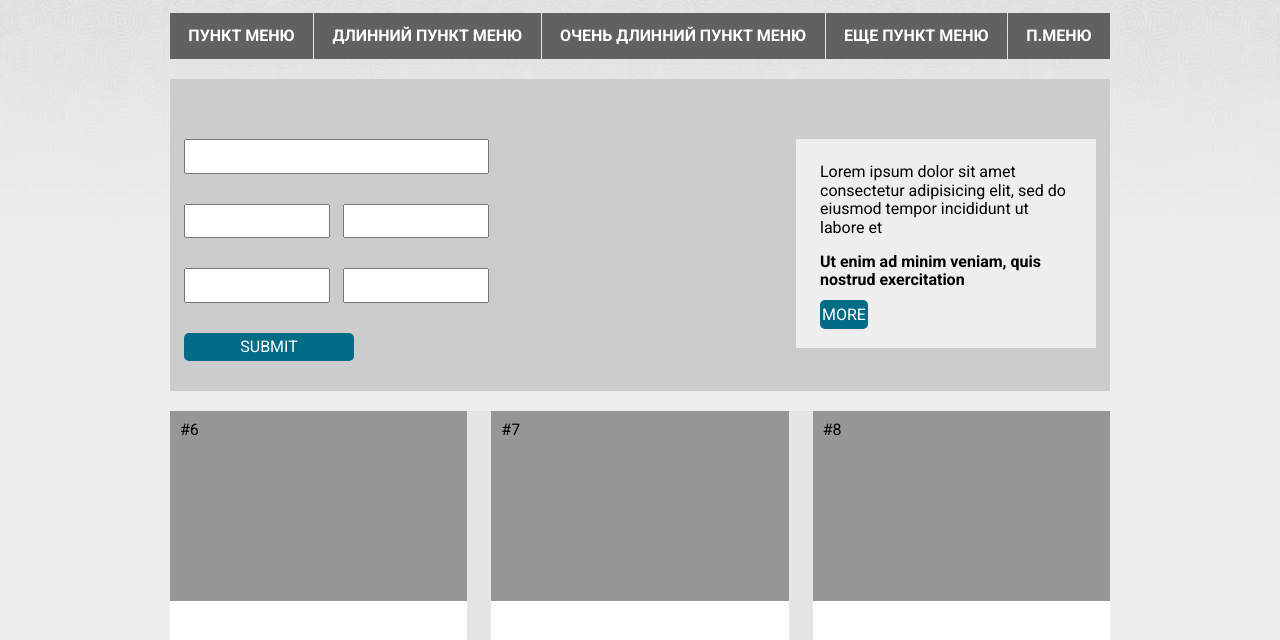
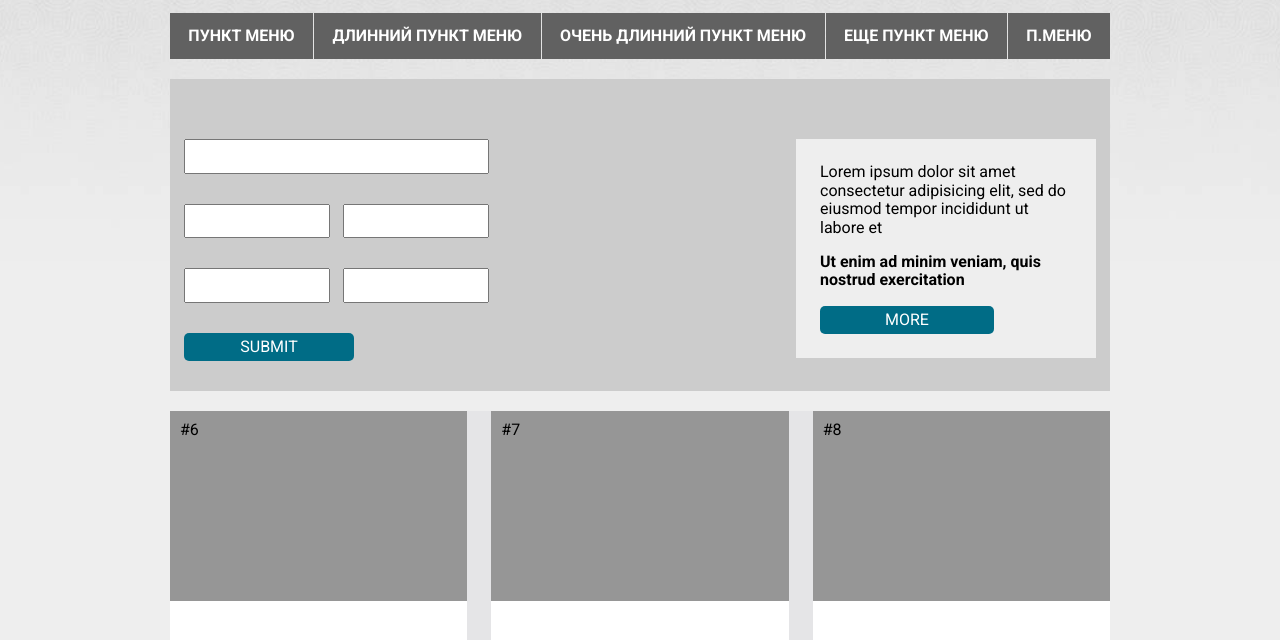
Before and after one commit to vasil-polucohvich/testove, a plain HTML site: page index.html in a window 1280 px wide. Shown: the part 147-787 px from the top of the page. Drawn offline with Linux system fonts and the light colour scheme.

Commit message:
Update style.css

```diff
--- a/css/style.css
+++ b/css/style.css
@@ -220,6 +220,8 @@ ul {
   overflow-wrap: break-word;
 }
 .more {
+  display: inline-block;
+  text-align: center;
   text-decoration: none;
   padding: 5px 2px;
   min-width:170px;
```
